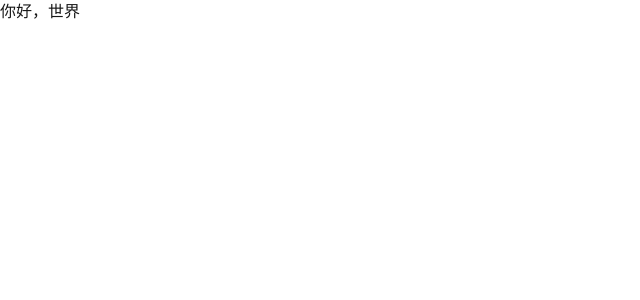
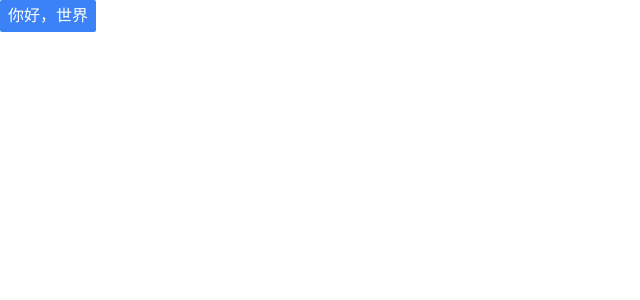
Before and after one commit to wrule/reverse-orange, a Next.js app: page / in a window 1280 px wide. Shown: the top 300 px of the page, without its empty margins (0-640 px from the left). Built offline with nearby package versions, Linux system fonts and the light colour scheme.

Commit message:
className

```diff
--- a/src/components/ui/Button.tsx
+++ b/src/components/ui/Button.tsx
@@ -5,5 +5,5 @@ interface IButtonProps {
 }
 
 export default function Button({ children }: IButtonProps) {
-  return <button>{children}</button>;
+  return <button className="bg-blue-500 text-white rounded-sm px-2 py-1">{children}</button>;
 }
```
